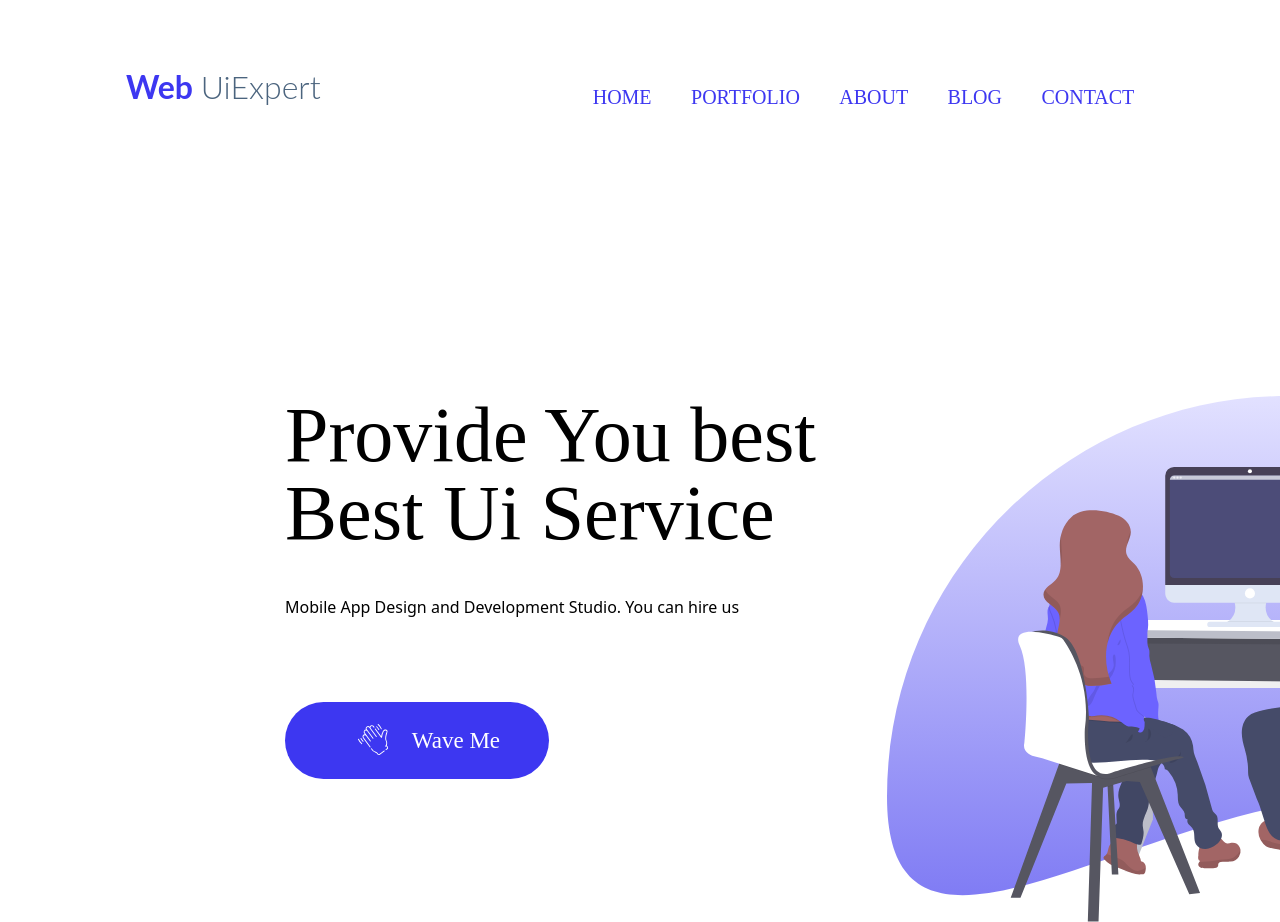
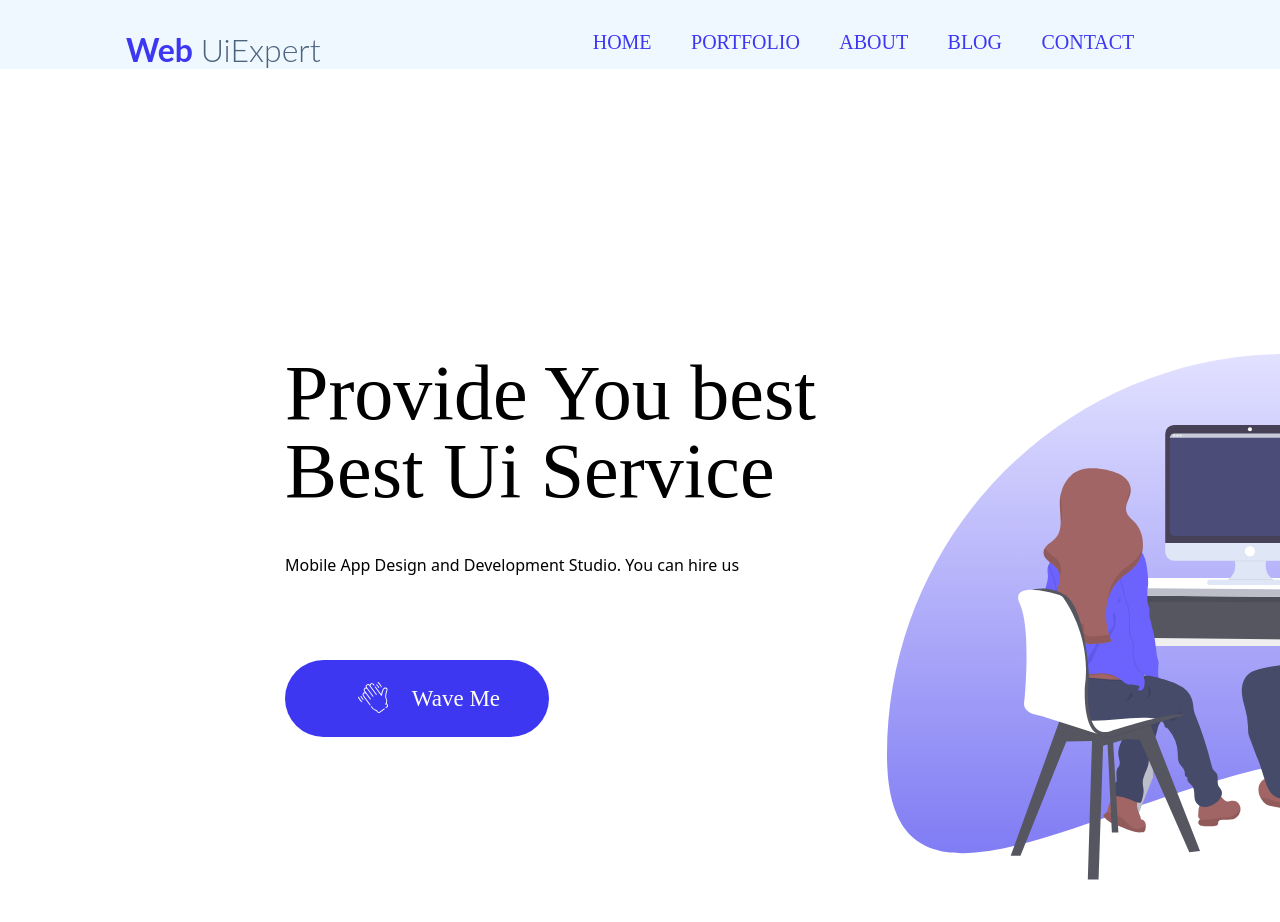
Before and after one commit to bekabantsadze/homework7.1, a plain HTML site: page index.html in a window 1280 px wide. Shown: the top 922 px of the page. Drawn offline with Linux system fonts and the light colour scheme.

Commit message:
correction

```diff
--- a/index.html
+++ b/index.html
@@ -9,7 +9,7 @@
     <title>Web Uiexpert</title>
 </head>
 <body>
-    <section class="section1">
+
     <header class="header">
         <div class="header-div">
             <div class="header-logo">
@@ -18,16 +18,17 @@
             <div class="navigation-div">
                 <nav class="navigation">
                     <ul class="navigation-ul">
-                        <il class="li-home">HOME</il>
-                        <il class="li-portfolio">PORTFOLIO</il>
-                        <il class="li-about">ABOUT</il>
-                        <il class="li-blog">BLOG</il>
-                        <il class="li-contact">CONTACT</il>
+                        <li class="li-home">HOME</li>
+                        <li class="li-portfolio">PORTFOLIO</li>
+                        <li class="li-about">ABOUT</li>
+                        <li class="li-blog">BLOG</li>
+                        <li class="li-contact">CONTACT</li>
                     </ul>
                 </nav>
             </div>
         </div>
     </header>
+    <section class="section1">
         <div class="div-box">
             <div class="text-box">
               <h1 class="div-box-h1">
--- a/styles/styles.css
+++ b/styles/styles.css
@@ -5,6 +5,8 @@
 .header-div{
     display: flex;
     justify-content: space-around;
+    padding-top: 30px;
+    background-color: aliceblue;
 }
 .navigation-ul{
     display: flex;
@@ -12,11 +14,12 @@
     height: 24px;
     width: 581px;
     color: #3D37F1;
-    padding-top: 87px;
+
+    align-items: center;
     font-size: 20px;
 }
 .header-logo{
-    padding-top: 67px;
+    align-items: center;
     width: 195px;
     height: 39px;
 }
```
